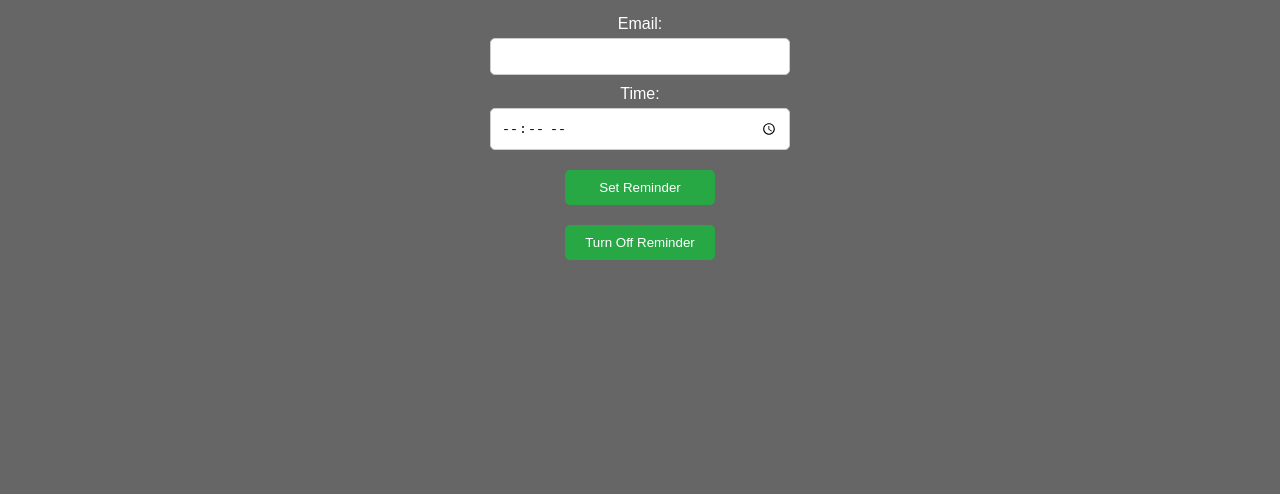
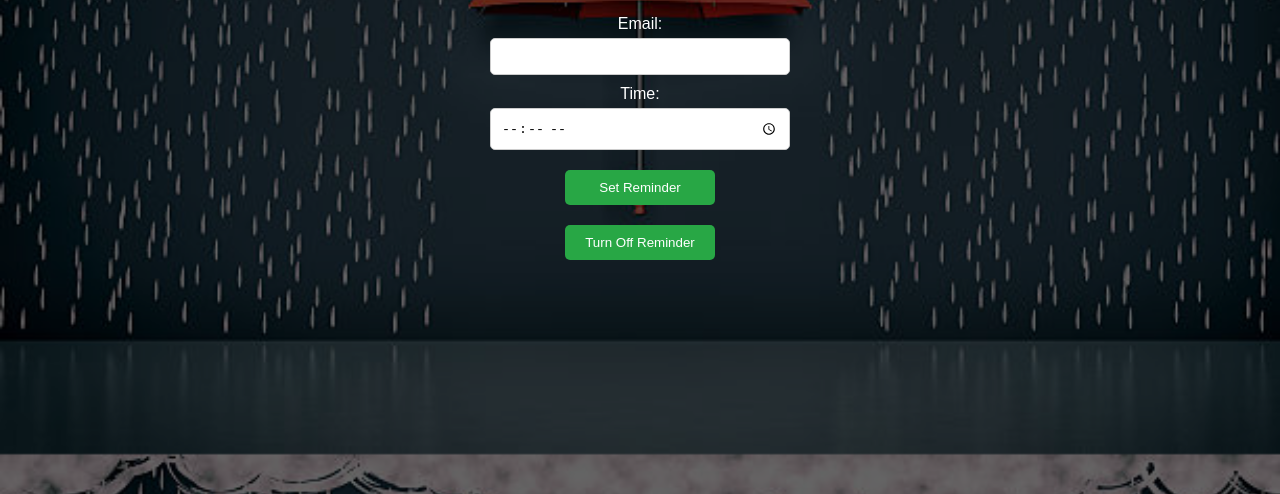
Before and after one commit to ritam1105/Website, a plain HTML site: page umbrella.html in a window 1280 px wide. Shown: the part 374-868 px from the top of the page. Drawn offline with Linux system fonts and the light colour scheme.

Commit message:
Update umbrella.css

```diff
--- a/umbrella.css
+++ b/umbrella.css
@@ -62,7 +62,7 @@ body, html {
     padding: 0;
     box-sizing: border-box;
     font-family: Arial, sans-serif;
-    background: url('image/umbrella.jpg') no-repeat center center fixed;
+    background: url('umbrella.jpg') no-repeat center center fixed;
     background-size: cover;
     height: 100%;
 }
```
